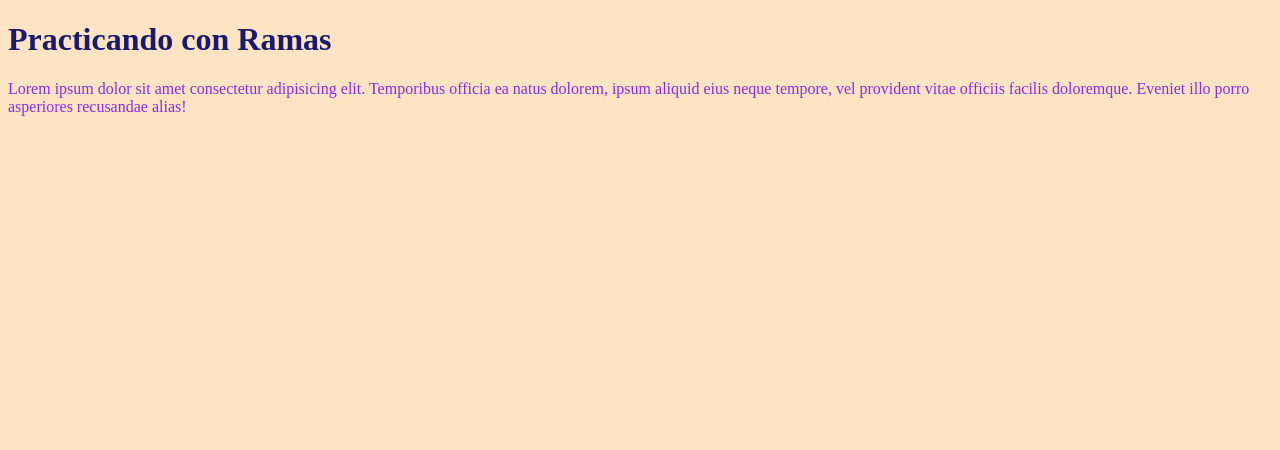
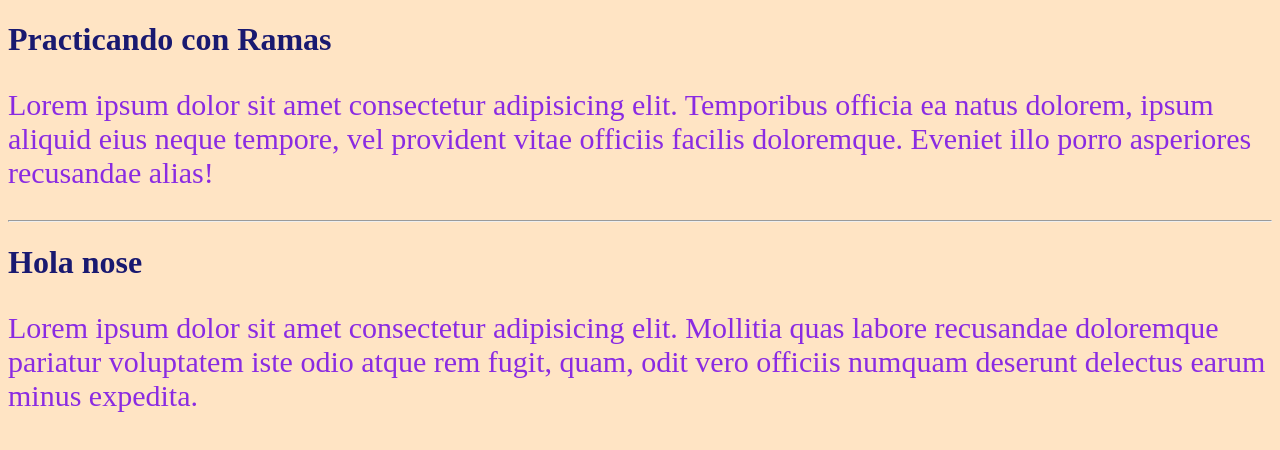
Before and after one commit to GuadalupeCampos/Unidad-3, a plain HTML site: page semana 10/s50/index.html in a window 1280 px wide. Drawn offline with Linux system fonts and the light colour scheme.

Commit message:
segundo Commit

```diff
--- a/semana 10/s50/assets/css/style.css
+++ b/semana 10/s50/assets/css/style.css
@@ -4,4 +4,5 @@ body {
 }
 p {
   color: blueviolet;
+  font-size: 30px;
 }
--- a/semana 10/s50/index.html
+++ b/semana 10/s50/index.html
@@ -15,5 +15,14 @@
       vitae officiis facilis doloremque. Eveniet illo porro asperiores
       recusandae alias!
     </p>
+
+    <hr />
+    <h1>Hola nose</h1>
+    <p>
+      Lorem ipsum dolor sit amet consectetur adipisicing elit. Mollitia quas
+      labore recusandae doloremque pariatur voluptatem iste odio atque rem
+      fugit, quam, odit vero officiis numquam deserunt delectus earum minus
+      expedita.
+    </p>
   </body>
 </html>
```
